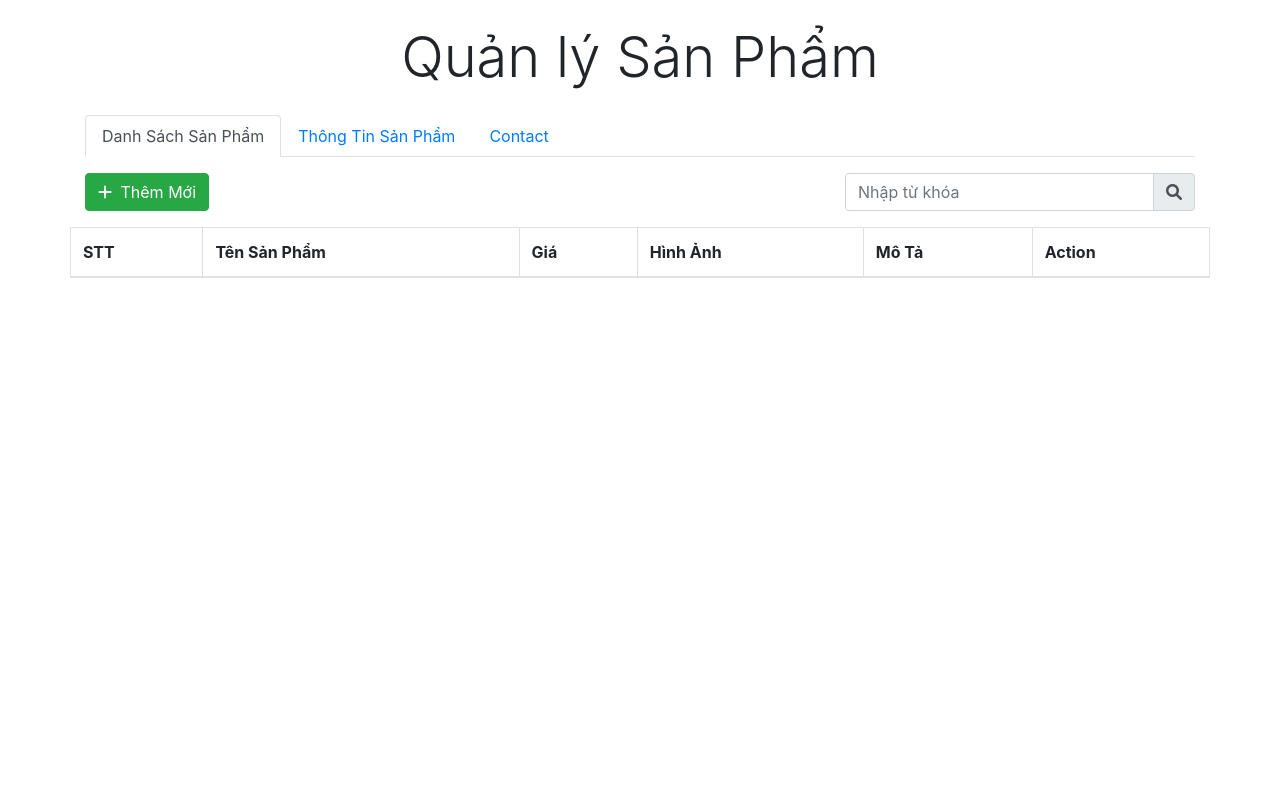
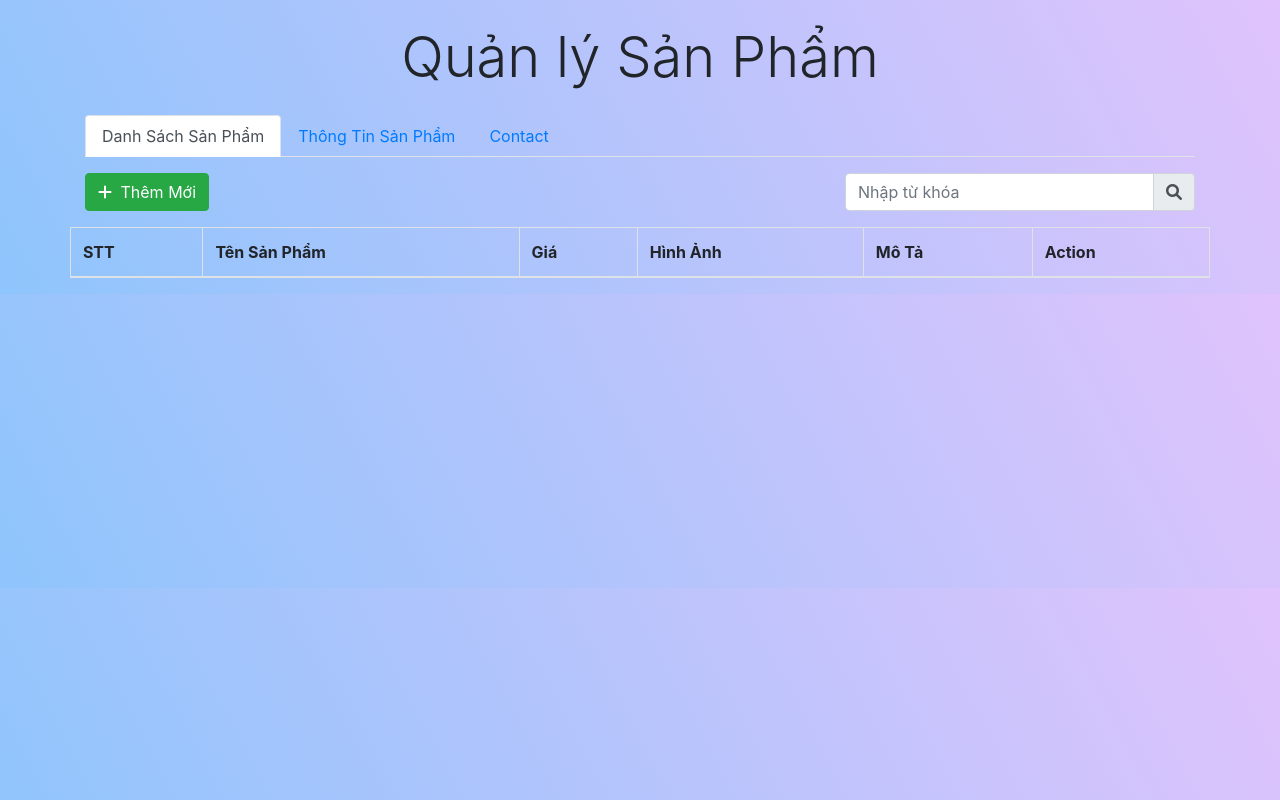
Before and after one commit to bachdangtuan/TEST-ES6-CRUD-ManageProduct, a plain HTML site: page index.html in a window 1280 px wide. Drawn offline with nearby package versions, Linux system fonts and the light colour scheme; no server answers.

Commit message:
update CSS

```diff
--- /dev/null
+++ b/JS/CSS/style.css
@@ -0,0 +1,6 @@
+body{
+    background-color: #8EC5FC;
+background-image: linear-gradient(62deg, #8EC5FC 0%, #E0C3FC 100%);
+color: white;
+
+}
--- a/index.html
+++ b/index.html
@@ -1,12 +1,11 @@
 <!doctype html>
 <html lang="en">
 
-<head>
   <title>Title</title>
   <!-- Required meta tags -->
   <meta charset="utf-8">
   <meta name="viewport" content="width=device-width, initial-scale=1, shrink-to-fit=no">
-
+  <link rel="stylesheet" href="./JS/CSS/style.css">
   <!-- Bootstrap CSS -->
   <link rel="stylesheet" href="https://stackpath.bootstrapcdn.com/bootstrap/4.3.1/css/bootstrap.min.css"
     integrity="sha384-ggOyR0iXCbMQv3Xipma34MD+dH/1fQ784/j6cY/iJTQUOhcWr7x9JvoRxT2MZw1T" crossorigin="anonymous">
```
Also changed, not shown: 1 other file.
